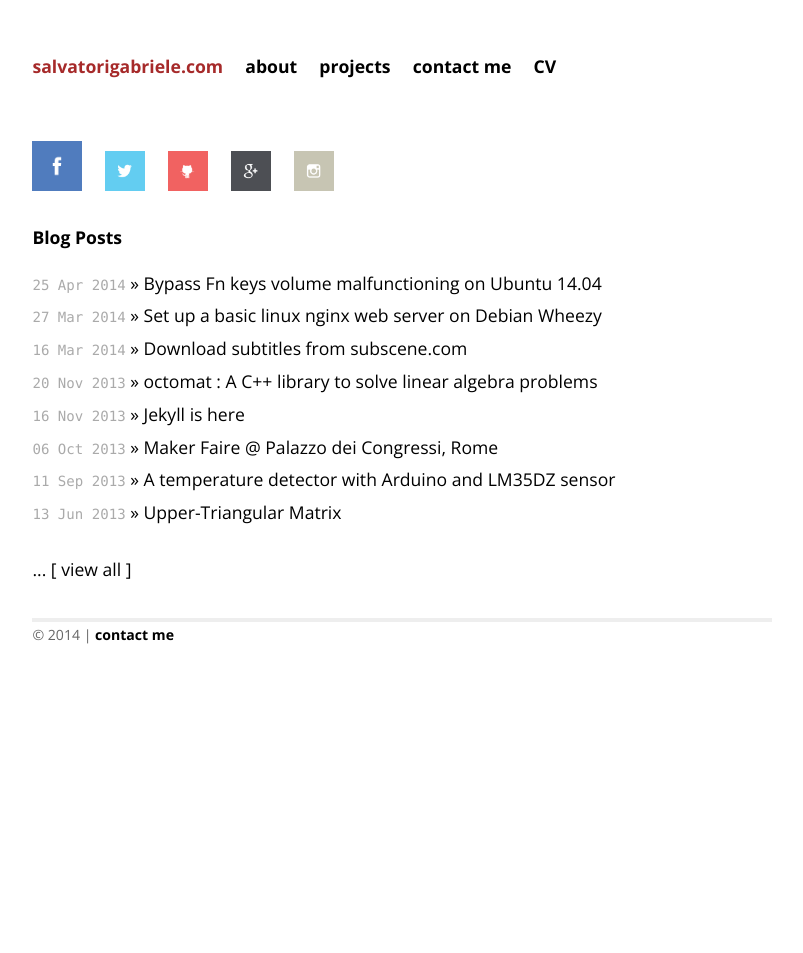
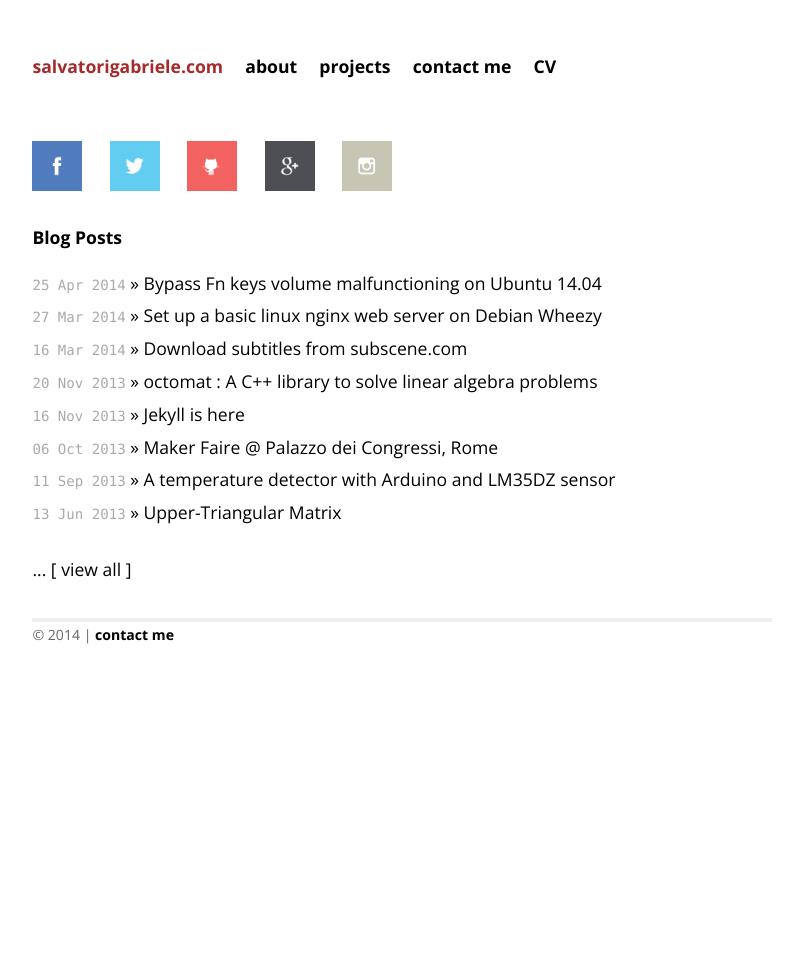
Before and after one commit to gsalvatori/salvatorigabriele.com, a Jekyll site: the page built from index.html, in a window 1280 px wide. Shown: the whole page, without its empty margins (238-1041 px from the left). Built offline with Jekyll 4.4.1, drawn with Linux system fonts in a browser that asks for light colours; Markdown is read by kramdown in place of the engine named in the settings.

Commit message:
Update index.html

```diff
--- a/index.html
+++ b/index.html
@@ -8,14 +8,14 @@
 <div id="home">
 
 <a href="https://www.facebook.com/salvatorigabriele" target="_blank"><img src="images/facebook.png" width="50" height="50" alt="Facebook" /></a>
-    &nbsp;&nbsp;&nbsp;
-    <a href="https://twitter.com/_gsalvatori" target="_blank"><img src="images/twitter.png" width="40" height="40" alt="Twitter" /></a>
-    &nbsp;&nbsp;&nbsp;
-    <a href="https://github.com/gsalvatori" target="_blank"><img src="images/Github.png" width="40" height="40" alt="Github" /></a>
-    &nbsp;&nbsp;&nbsp;
-    <a href="https://plus.google.com/+GabrieleSalvatori/" target="_blank"><img src="images/g+.png" width="40" height="40" alt="Google Plus" /></a>
-    &nbsp;&nbsp;&nbsp;
-    <a href="http://instagram.com/_gsalvatori" target="_blank"><img src="images/instagram.png" width="40" height="40" alt="Instagram" /></a>
+    &nbsp;&nbsp;&nbsp;&nbsp;
+    <a href="https://twitter.com/_gsalvatori" target="_blank"><img src="images/twitter.png" width="50" height="50" alt="Twitter" /></a>
+    &nbsp;&nbsp;&nbsp;&nbsp;
+    <a href="https://github.com/gsalvatori" target="_blank"><img src="images/Github.png" width="50" height="50" alt="Github" /></a>
+    &nbsp;&nbsp;&nbsp;&nbsp;
+    <a href="https://plus.google.com/+GabrieleSalvatori/" target="_blank"><img src="images/g+.png" width="50" height="50" alt="Google Plus" /></a>
+    &nbsp;&nbsp;&nbsp;&nbsp;
+    <a href="http://instagram.com/_gsalvatori" target="_blank"><img src="images/instagram.png" width="50" height="50" alt="Instagram" /></a>
 
 </div>
 <br>
```
